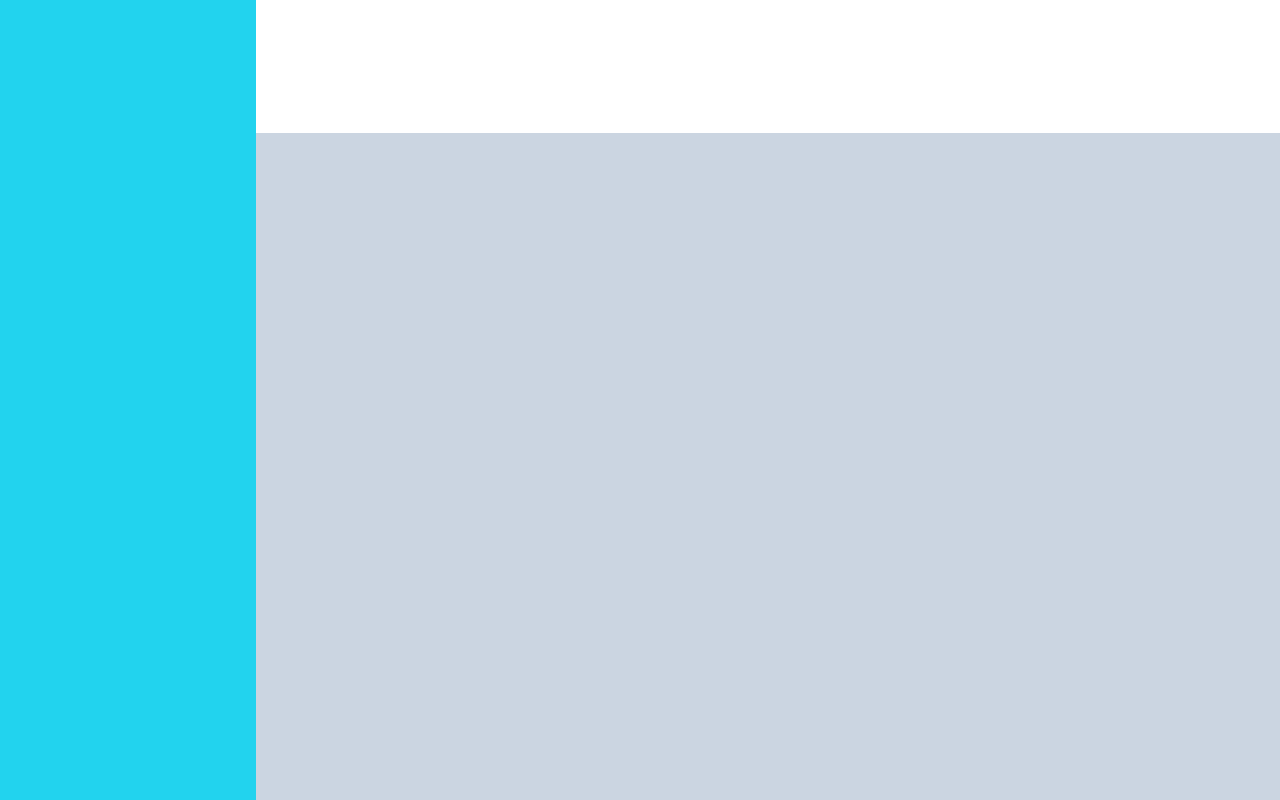
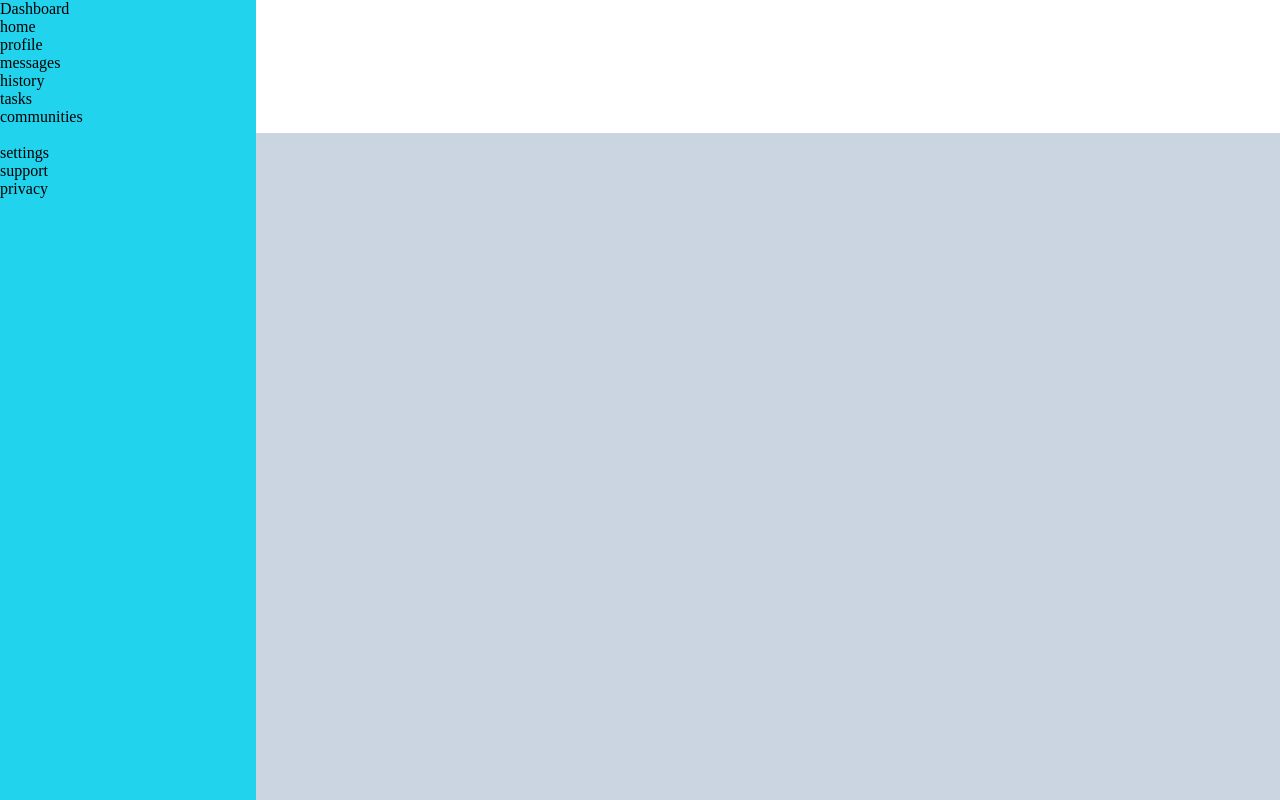
Before and after one commit to steniowrsilva/dashboard, a plain HTML site: page index.html in a window 1280 px wide. Drawn offline with Linux system fonts and the light colour scheme.

Commit message:
add content to the sidebar

```diff
--- a/index.html
+++ b/index.html
@@ -10,7 +10,19 @@
 <body>
     <div class="container">
         <div class="header"></div>
-        <div class="sidebar"></div>
+        <div class="sidebar">
+            <div class="dashboard">Dashboard</div>
+            <div class="home">home</div>
+            <div class="prifile">profile</div>
+            <div class="messages">messages</div>
+            <div class="history">history</div>
+            <div class="tasks">tasks</div>
+            <div class="communities">communities</div>
+            </br>
+            <div class="settings">settings</div>
+            <div class="support">support</div>
+            <div class="privacy">privacy</div>
+        </div>
         <div class="main-content"></div>
     </div>
 </body>
--- a/style.css
+++ b/style.css
@@ -24,6 +24,8 @@ body,html {
 
 .sidebar {
     background-color: #22d3ee;
+    /* display: flex;
+    flex-direction: column; */
 }
 
 .header .main-content {
```
